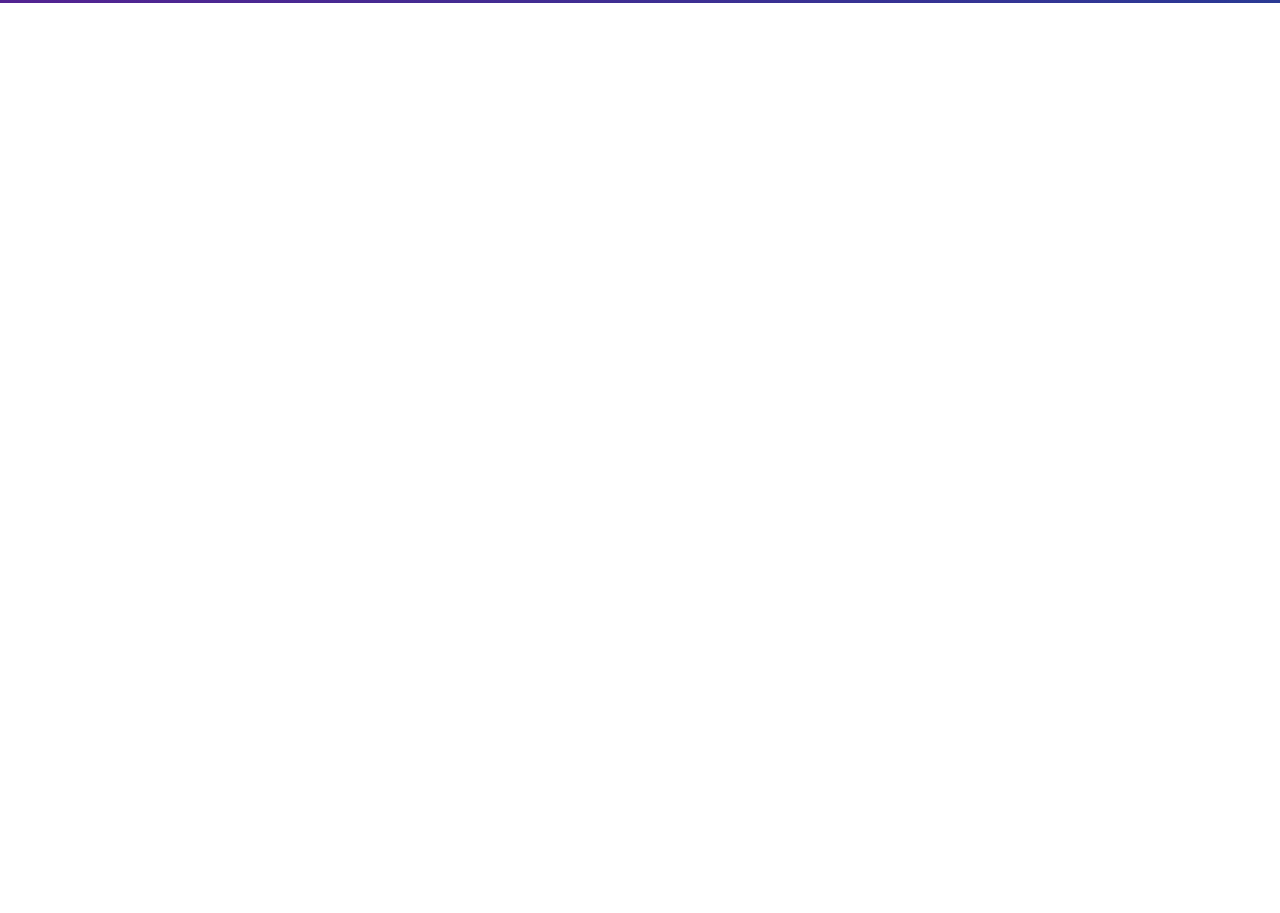
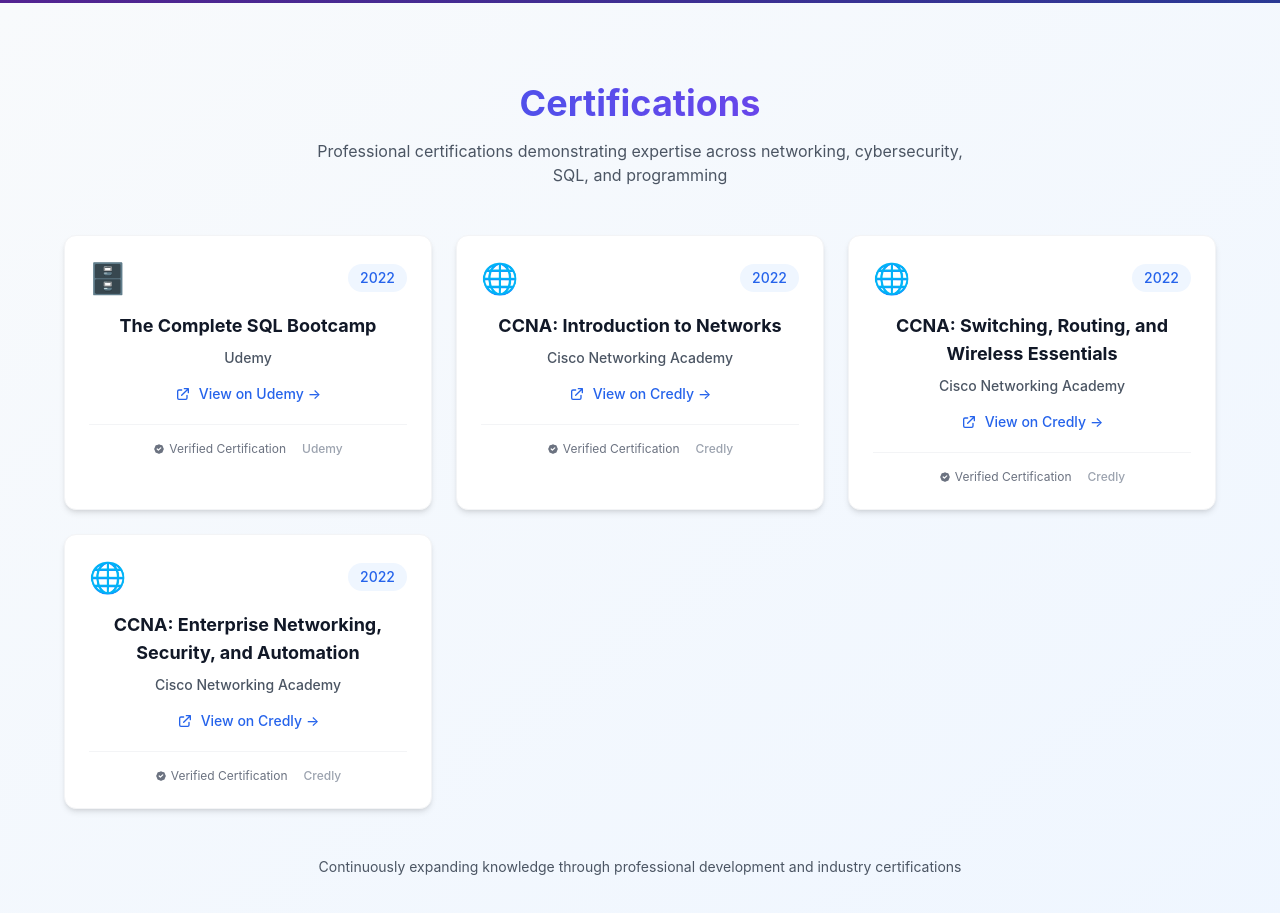
Before and after one commit to JoseOrtizQ/Cloud-Resume-UI, a React (Create React App) app in the folder react-portfolio/: page / in a window 1280 px wide. Shown: the part 2740-3653 px from the top of the page. Before the commit the page ends 2743 px from the top, so only its background shows below. Built offline with nearby package versions, Linux system fonts and the light colour scheme.

Commit message:
Certifications section added.

```diff
--- a/react-portfolio/src/App.js
+++ b/react-portfolio/src/App.js
@@ -3,6 +3,7 @@
 import Hero from './components/Hero';
 import Projects from './components/Projects';
 import Education from './components/Education';
+import Certifications from './components/Certifications';
 
 function App() {
   return (
@@ -11,6 +12,7 @@
       <Hero />
       <Projects />
       <Education />
+      <Certifications />
     </div>
   );
 }
--- /dev/null
+++ b/react-portfolio/src/components/Certifications.js
@@ -0,0 +1,118 @@
+import React from 'react';
+
+const Certifications = () => {
+  const certifications = [
+    {
+      title: "The Complete SQL Bootcamp",
+      issuer: "Udemy",
+      year: "2022",
+      icon: "🗄️",
+      link: "https://www.udemy.com/certificate/your-certificate-id/",
+      platform: "Udemy"
+    },
+    {
+      title: "CCNA: Introduction to Networks",
+      issuer: "Cisco Networking Academy",
+      year: "2022",
+      icon: "🌐",
+      link: "https://aws.amazon.com/certification/certified-cloud-practitioner/",
+      platform: "Credly"
+    },
+    {
+      title: "CCNA: Switching, Routing, and Wireless Essentials",
+      issuer: "Cisco Networking Academy",
+      year: "2022",
+      icon: "🌐",
+      link: "https://aws.amazon.com/certification/certified-cloud-practitioner/",
+      platform: "Credly"
+    },
+    {
+      title: "CCNA: Enterprise Networking, Security, and Automation",
+      issuer: "Cisco Networking Academy",
+      year: "2022",
+      icon: "🌐",
+      link: "https://www.credly.com/badges/fc9c6833-ab08-4fd7-b88b-6824dbe854af/public_url",
+      platform: "Credly"
+    }
+  ];
+
+  return (
+    <section id="certifications" className="bg-gradient-to-br from-slate-50 to-blue-50 text-gray-900 py-20 px-4">
+      <div className="max-w-6xl mx-auto">
+        <h2 className="text-4xl font-bold mb-4 text-center bg-gradient-to-r from-blue-600 to-purple-600 bg-clip-text text-transparent">
+          Certifications
+        </h2>
+        <p className="text-gray-600 text-center mb-12 max-w-2xl mx-auto">
+          Professional certifications demonstrating expertise across networking, cybersecurity, SQL, and programming
+        </p>
+
+        <div className="grid grid-cols-1 md:grid-cols-2 lg:grid-cols-3 gap-6 max-w-6xl mx-auto">
+          {certifications.map((cert, index) => (
+            <div
+              key={index}
+              className="group bg-white p-6 rounded-xl shadow-md hover:shadow-xl transform hover:-translate-y-2 transition-all duration-300 border border-gray-100 hover:border-blue-200 text-center"
+            >
+              <div className="flex items-center justify-center mb-4">
+                <div className="text-3xl group-hover:scale-110 transition-transform duration-300">
+                  {cert.icon}
+                </div>
+                <div className="text-sm font-medium text-blue-600 bg-blue-50 px-3 py-1 rounded-full ml-auto">
+                  {cert.year}
+                </div>
+              </div>
+
+              <h3 className="text-lg font-bold text-gray-900 mb-2 group-hover:text-blue-600 transition-colors text-center">
+                {cert.title}
+              </h3>
+
+              <p className="text-sm text-gray-600 font-medium mb-4 text-center">
+                {cert.issuer}
+              </p>
+
+              {cert.link && (
+                <div className="mb-4 text-center">
+                  <a
+                    href={cert.link}
+                    target="_blank"
+                    rel="noopener noreferrer"
+                    className="inline-flex items-center text-sm font-medium text-blue-600 hover:text-blue-800 transition-colors group/link"
+                  >
+                    <svg className="w-4 h-4 mr-2" fill="none" stroke="currentColor" viewBox="0 0 24 24">
+                      <path strokeLinecap="round" strokeLinejoin="round" strokeWidth={2} d="M10 6H6a2 2 0 00-2 2v10a2 2 0 002 2h10a2 2 0 002-2v-4M14 4h6m0 0v6m0-6L10 14" />
+                    </svg>
+                    View on {cert.platform}
+                    <span className="ml-1 group-hover/link:translate-x-1 transition-transform">→</span>
+                  </a>
+                </div>
+              )}
+
+              <div className="mt-4 pt-4 border-t border-gray-100">
+                <div className="flex items-center justify-center">
+                  <div className="flex items-center text-xs text-gray-500">
+                    <svg className="w-3 h-3 mr-1" fill="currentColor" viewBox="0 0 20 20">
+                      <path fillRule="evenodd" d="M6.267 3.455a3.066 3.066 0 001.745-.723 3.066 3.066 0 013.976 0 3.066 3.066 0 001.745.723 3.066 3.066 0 012.812 2.812c.051.643.304 1.254.723 1.745a3.066 3.066 0 010 3.976 3.066 3.066 0 00-.723 1.745 3.066 3.066 0 01-2.812 2.812 3.066 3.066 0 00-1.745.723 3.066 3.066 0 01-3.976 0 3.066 3.066 0 00-1.745-.723 3.066 3.066 0 01-2.812-2.812 3.066 3.066 0 00-.723-1.745 3.066 3.066 0 010-3.976 3.066 3.066 0 00.723-1.745 3.066 3.066 0 012.812-2.812zm7.44 5.252a1 1 0 00-1.414-1.414L9 10.586 7.707 9.293a1 1 0 00-1.414 1.414l2 2a1 1 0 001.414 0l4-4z" clipRule="evenodd" />
+                    </svg>
+                    Verified Certification
+                  </div>
+                  {cert.platform && (
+                    <div className="text-xs text-gray-400 font-medium ml-4">
+                      {cert.platform}
+                    </div>
+                  )}
+                </div>
+              </div>
+            </div>
+          ))}
+        </div>
+
+        <div className="text-center mt-12">
+          <p className="text-gray-600 text-sm">
+            Continuously expanding knowledge through professional development and industry certifications
+          </p>
+        </div>
+      </div>
+    </section>
+  );
+};
+
+export default Certifications;
```
